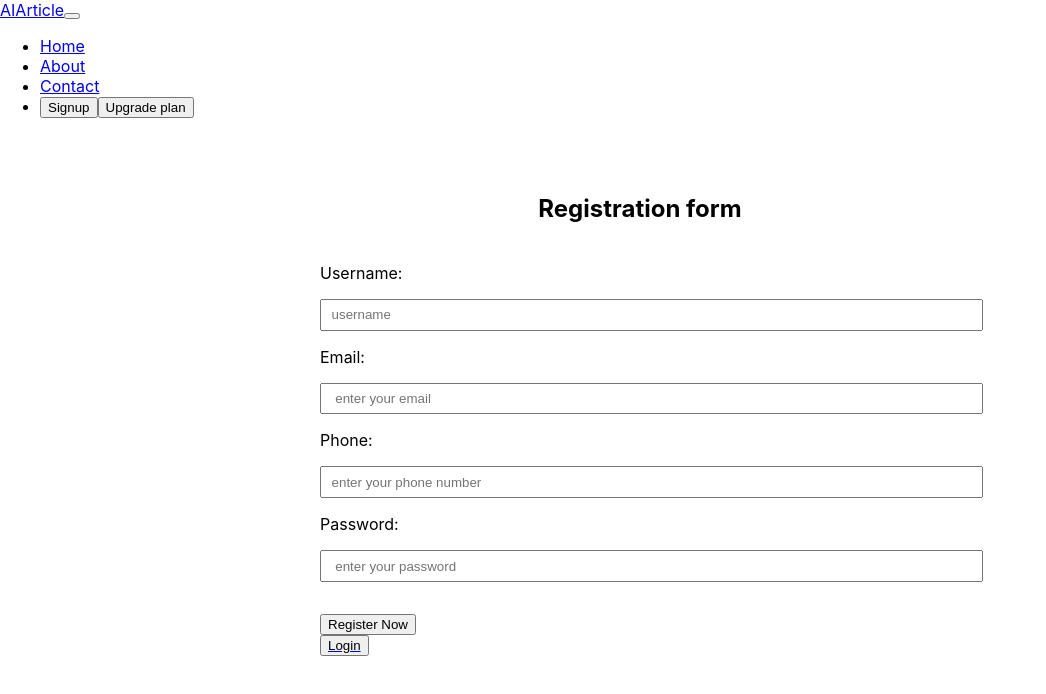
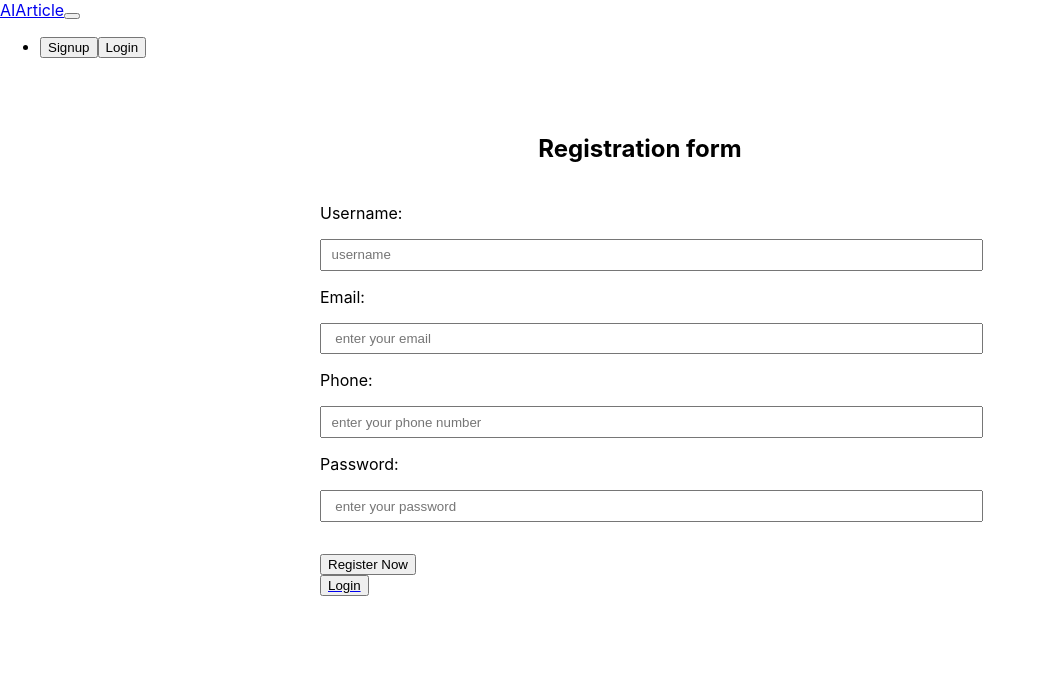
Before and after one commit to priya8926/AI_article_generator, a React (Create React App) app in the folder frontend/: page /signup in a window 1280 px wide. Shown: the top 694 px of the page, without its empty margins (0-1046 px from the left). Built offline with nearby package versions, Linux system fonts and the light colour scheme; the HTML template or start-up script is replaced by a standard one.

Commit message:
logout logic

```diff
--- a/frontend/src/App.css
+++ b/frontend/src/App.css
@@ -62,6 +62,10 @@
 .upgrade {
   justify-content: end;
   width: 57vw;
+}
+.signup{
+  justify-content: end;
+  width: 71vw;
 }
 
 .card-upgrade {
--- a/frontend/src/App.js
+++ b/frontend/src/App.js
@@ -5,6 +5,7 @@ import { BrowserRouter, Route, Routes } from 'react-router-dom'
 import Subscription from './components/Subscription';
 import Signup from './components/Signup';
 import Login from './components/Login';
+import Logout from './components/Logout';
 
 function App() {
 
@@ -17,6 +18,7 @@ function App() {
           <Route path="/subscription" element={<Subscription />} />
           <Route path='/signup' element = {<Signup/>}/>
           <Route path='/login' element = {<Login/>}/>
+          <Route path='/logout' element = {<Logout/>}/>
         </Routes>
       </BrowserRouter>
     </>
--- /dev/null
+++ b/frontend/src/components/Logout.jsx
@@ -0,0 +1,17 @@
+import React, { useEffect } from 'react'
+import { Navigate } from "react-router-dom";
+import { useForm } from '../store/User'
+
+function Logout() {
+    const { logoutUser } = useForm()
+    useEffect(() => {
+        logoutUser()
+    }, [logoutUser])
+    return (
+        <>
+            <Navigate to="/login" />
+        </>
+    )
+}
+
+export default Logout
--- a/frontend/src/components/Navbar.jsx
+++ b/frontend/src/components/Navbar.jsx
@@ -1,8 +1,10 @@
 import React from 'react'
 // import Loading from './Loading';
 import { NavLink } from 'react-router-dom'
+import { useForm } from '../store/User'
 
 function Navbar() {
+    const { isLoggedIn } = useForm()
     return (
         <>
             <section>
@@ -25,6 +27,10 @@ function Navbar() {
                             </button>
                             <div className="collapse navbar-collapse" id="navbarSupportedContent">
                                 <ul className="navbar-nav me-auto mb-2 mb-lg-0">
+                                    {isLoggedIn ? (
+                                        <>
+
+
                                             <li className="nav-item">
                                                 <NavLink className="nav-link active" aria-current="page" to="/">
                                                     Home
@@ -40,13 +46,26 @@ function Navbar() {
                                                     Contact
                                                 </NavLink>
                                             </li>
+                                            <li className="nav-item">
+                                                <div className='upgrade d-flex'>
+                                                    <NavLink to="/logout"><button className="btn btn-primary mx-1">Logout</button></NavLink>
+
+                                                    <NavLink to="/subscription"><button className='btn btn-primary mx-1'>Upgrade plan</button></NavLink>
+                                                </div>
+
+                                            </li>
+                                        </>
+                                    ) : (
+
                                         <li className="nav-item ">
-                                        <div className='upgrade d-flex'>
+                                            <div className='signup d-flex'>
                                                 {/* <button className="btn btn-primary mx-1">logout</button> */}
                                                 <NavLink to="/signup"><button className="btn btn-primary mx-1">Signup</button></NavLink>
-                                            <NavLink to="/subscription"><button className='btn btn-primary mx-1'>Upgrade plan</button></NavLink>
+
+                                                <NavLink to="/login"><button className="btn btn-primary mx-1">Login</button></NavLink>
                                             </div>
                                         </li>
+                                    )}
                                 </ul>
                             </div>
                         </div>
--- a/frontend/src/store/User.jsx
+++ b/frontend/src/store/User.jsx
@@ -5,12 +5,22 @@ export const formContext = createContext();
 export const FormProvider = ({ children }) => {
     const [token, setToken] = useState(localStorage.getItem("token"))
 
+    let isLoggedIn = !!token // true if token exixts
+    console.log("token : ", token)
+    console.log("is logged in ", isLoggedIn)
+
     // to store the token in local storage
     const setTokenLocalStorage = (serverToken) => {
         setToken(serverToken)
         return localStorage.setItem("token", serverToken)
     }
-    return <formContext.Provider value={{ setTokenLocalStorage }}>
+
+    // logout functionality
+    const logoutUser = ()=>{
+        setToken("")
+        return localStorage.removeItem("token")
+    }
+    return <formContext.Provider value={{ setTokenLocalStorage ,logoutUser,isLoggedIn}}>
         {children}
     </formContext.Provider>
 }
```
Lines whose indentation alone changed are shown as unchanged.
